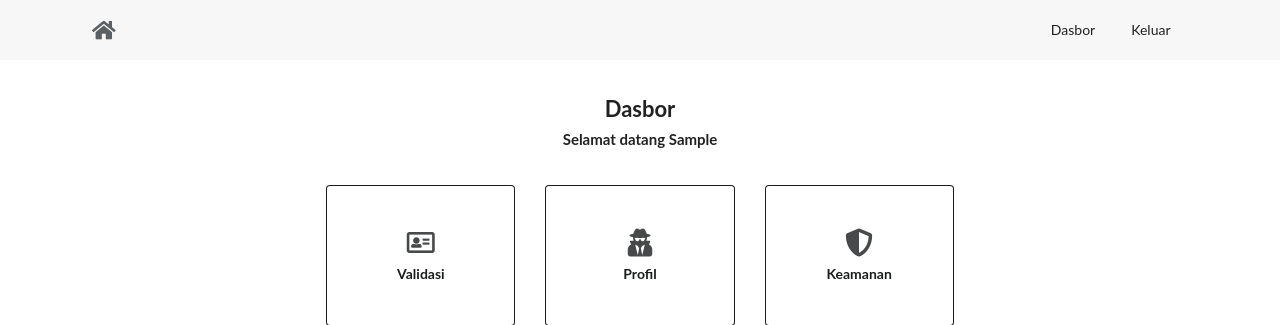
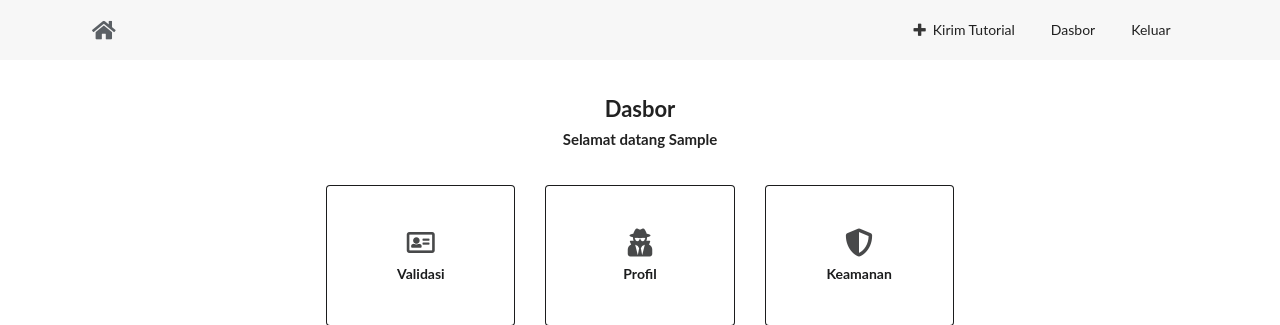
Before and after one commit to PUYUP/tombol-ajaib, a Django app: page /person/ in a window 1280 px wide. Shown: the top 325 px of the page. Run offline with Django 3.2, Linux system fonts and the light colour scheme; the visitor is signed in with stand-in values (Sample User, id 1); parts of the project's set-up code (start-up, migrations or seed data) failed here and were passed over.

Commit message:
Add button submit

```diff
--- a/apps/beacon/public/views/guide.py
+++ b/apps/beacon/public/views/guide.py
@@ -82,6 +82,7 @@ class GuideRevisionDetailView(View):
         return render(request, self.template_name, self.context)
 
 
+@method_decorator(login_required(login_url='login'), name='dispatch')
 class GuideEditorView(View):
     template_name = 'templates/guide/initial.html'
     context = dict()
@@ -94,6 +95,7 @@ class GuideEditorView(View):
         return render(request, self.template_name, self.context)
 
 
+@method_decorator(login_required(login_url='login'), name='dispatch')
 class GuideRevisionEditorView(View):
     template_name = 'templates/guide/editor-revision.html'
     context = dict()
--- a/public/templates/navbar.html
+++ b/public/templates/navbar.html
@@ -7,6 +7,11 @@
 
             <div class="right menu">
                 {% if user.is_authenticated %}
+                    <a href="{% url 'guide_initial' %}" class="ui item">
+                        <i class="add icon"></i>
+                        Kirim Tutorial
+                    </a>
+
                     <a href="{% url 'person' %}" class="ui item">
                         Dasbor
                     </a>
```
